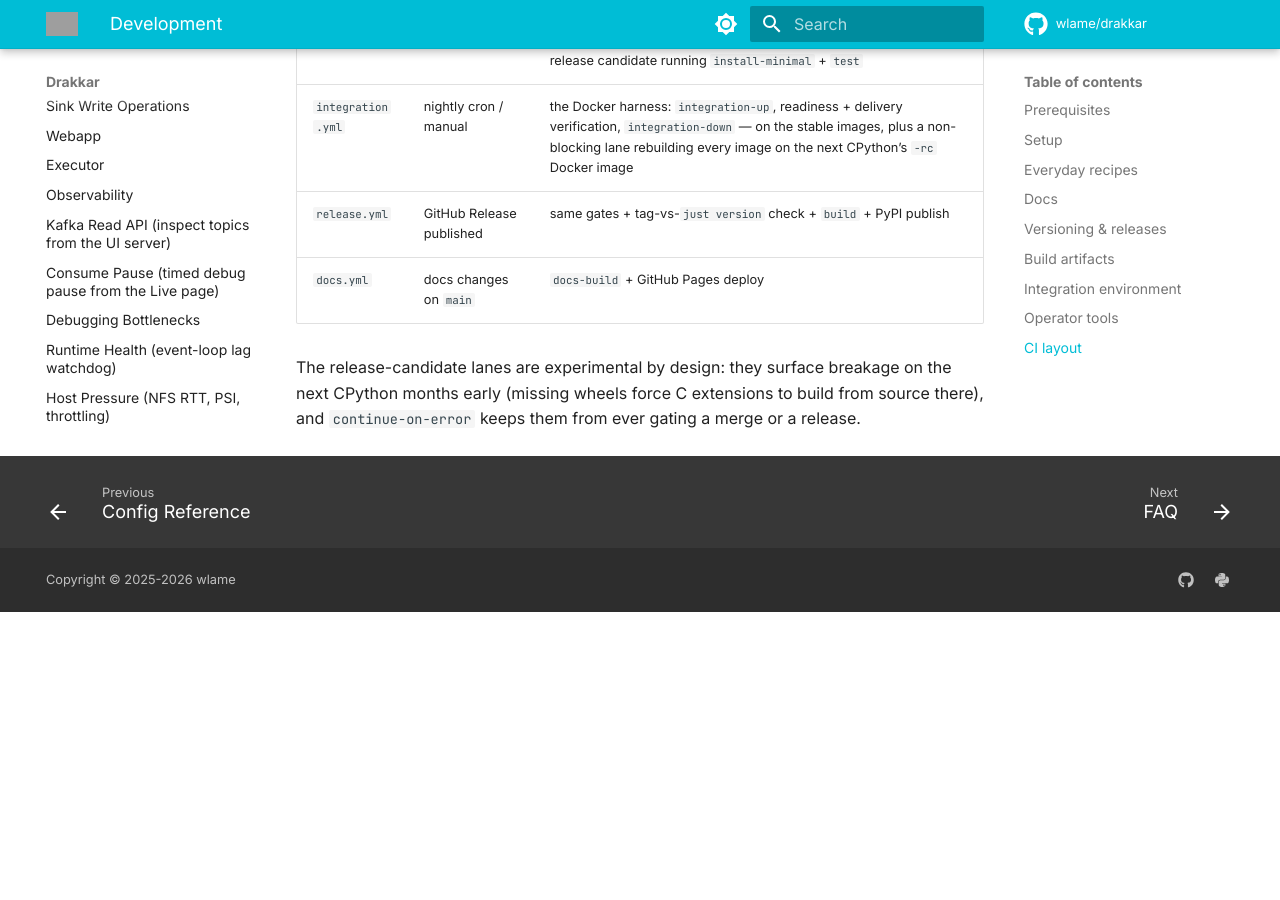
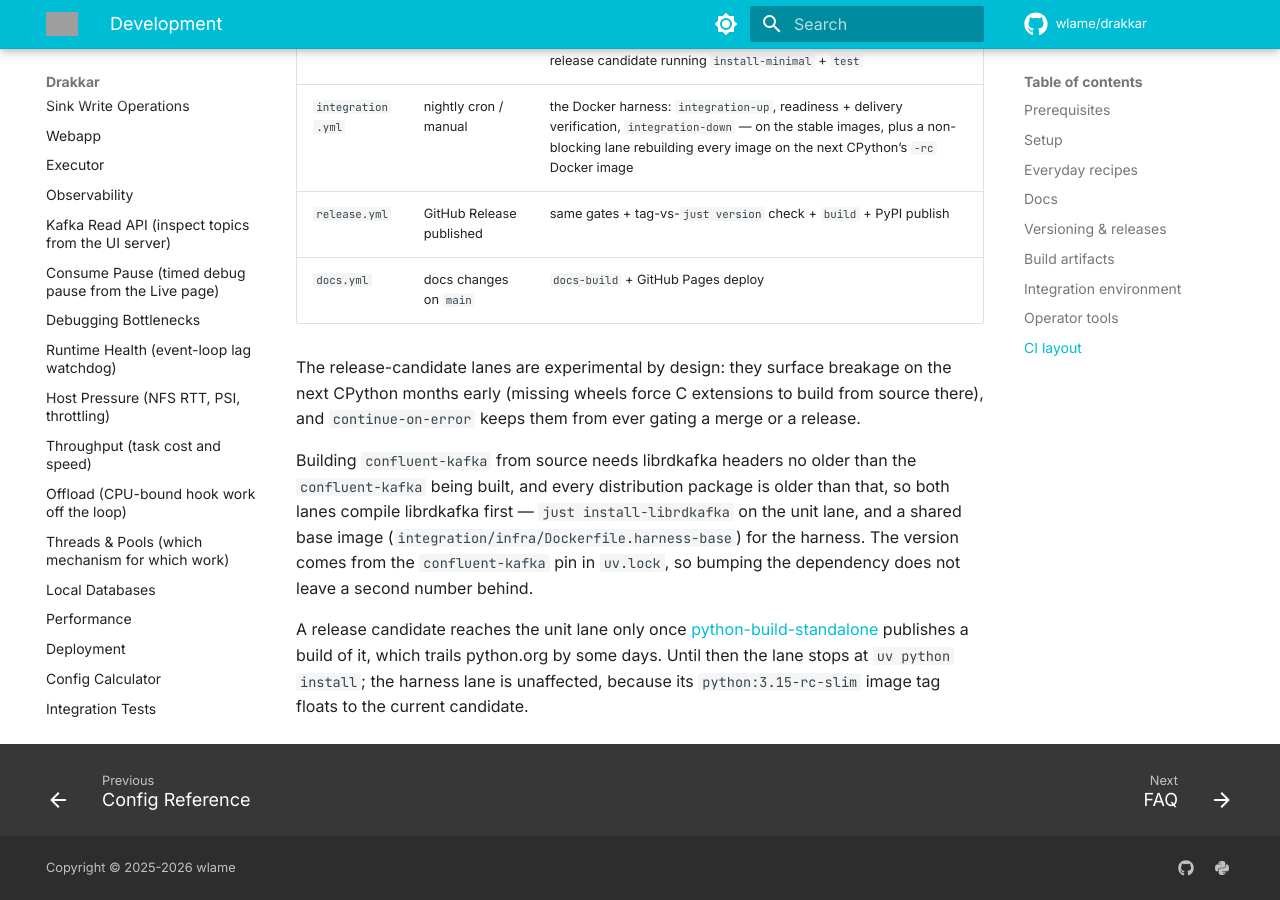
Before and after one commit to wlame/drakkar, an MkDocs documentation site: the page built from docs/development.md, in a window 1280 px wide and 900 px high, scrolled down 2724 px. Built offline with MkDocs 1.6.1 and Material for MkDocs 9.7.7, drawn with Linux system fonts in a browser that asks for light colours; comment, search, counter and statistics services are not loaded; before the commit the page ends 3336 px from its top, so only the background shows below that; grey boxes are pictures that could not be loaded.

Commit message:
Build librdkafka from source on the experimental lanes, move them to 3.15.0rc2, and advertise Python 3.15 support.

```diff
--- a/docs/development.md
+++ b/docs/development.md
@@ -96,3 +96,17 @@
 on the next CPython months early (missing wheels force C extensions to build
 from source there), and `continue-on-error` keeps them from ever gating a
 merge or a release.
+
+Building `confluent-kafka` from source needs librdkafka headers no older than
+the `confluent-kafka` being built, and every distribution package is older
+than that, so both lanes compile librdkafka first — `just install-librdkafka`
+on the unit lane, and a shared base image
+(`integration/infra/Dockerfile.harness-base`) for the harness. The version
+comes from the `confluent-kafka` pin in `uv.lock`, so bumping the dependency
+does not leave a second number behind.
+
+A release candidate reaches the unit lane only once
+[python-build-standalone](https://github.com/astral-sh/python-build-standalone)
+publishes a build of it, which trails python.org by some days. Until then the
+lane stops at `uv python install`; the harness lane is unaffected, because its
+`python:3.15-rc-slim` image tag floats to the current candidate.
--- a/pyproject.toml
+++ b/pyproject.toml
@@ -13,6 +13,9 @@
     "Programming Language :: Python :: 3",
     "Programming Language :: Python :: 3.13",
     "Programming Language :: Python :: 3.14",
+    # 3.15 is still a release candidate; the full suite passes on it and the
+    # published wheel is pure Python, so it needs no per-version build.
+    "Programming Language :: Python :: 3.15",
     "Framework :: AsyncIO",
     "Topic :: System :: Distributed Computing",
 ]
```
Also changed, not shown: CHANGELOG.md (+15 -1 lines), 8 other files.
